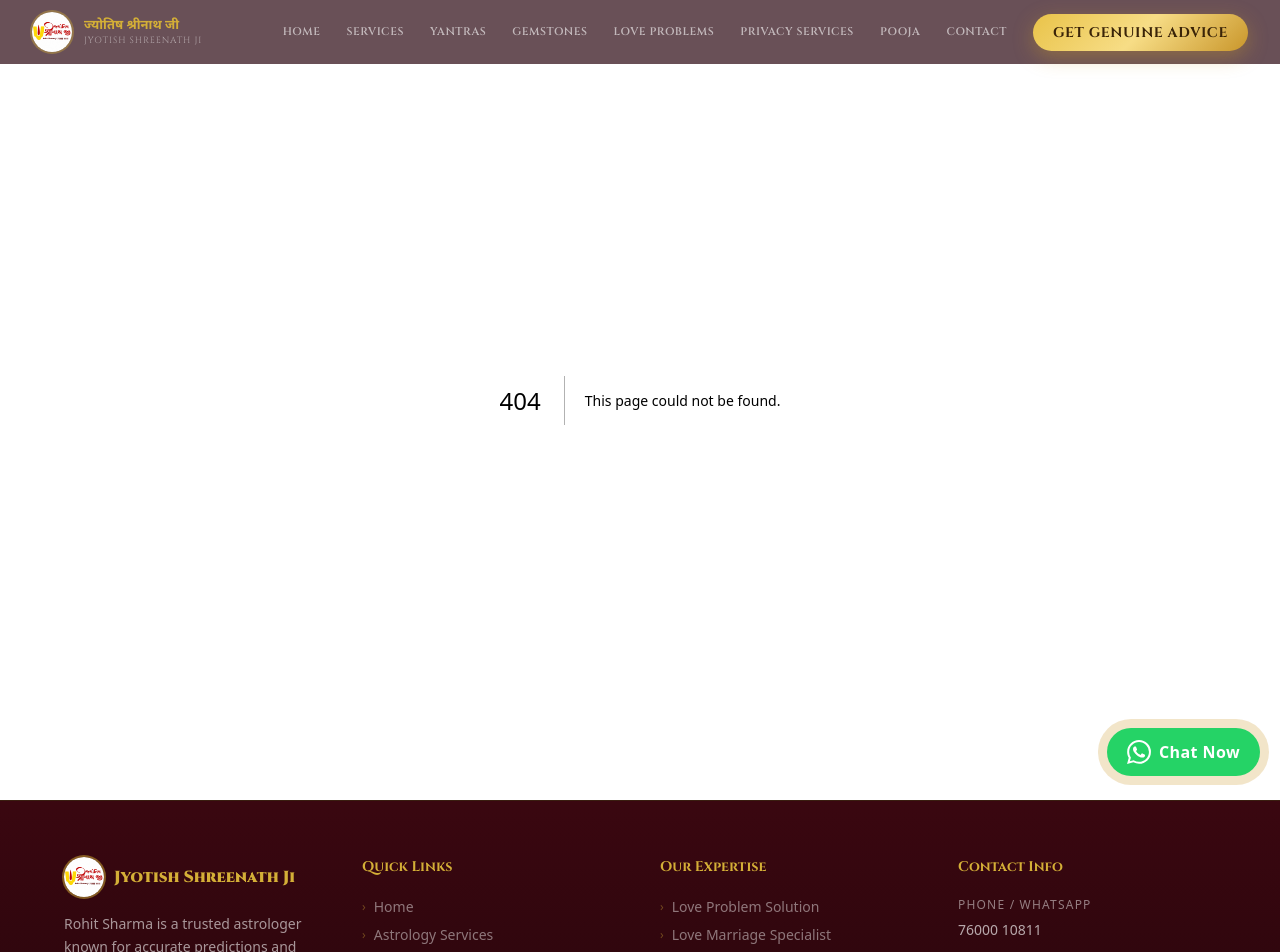
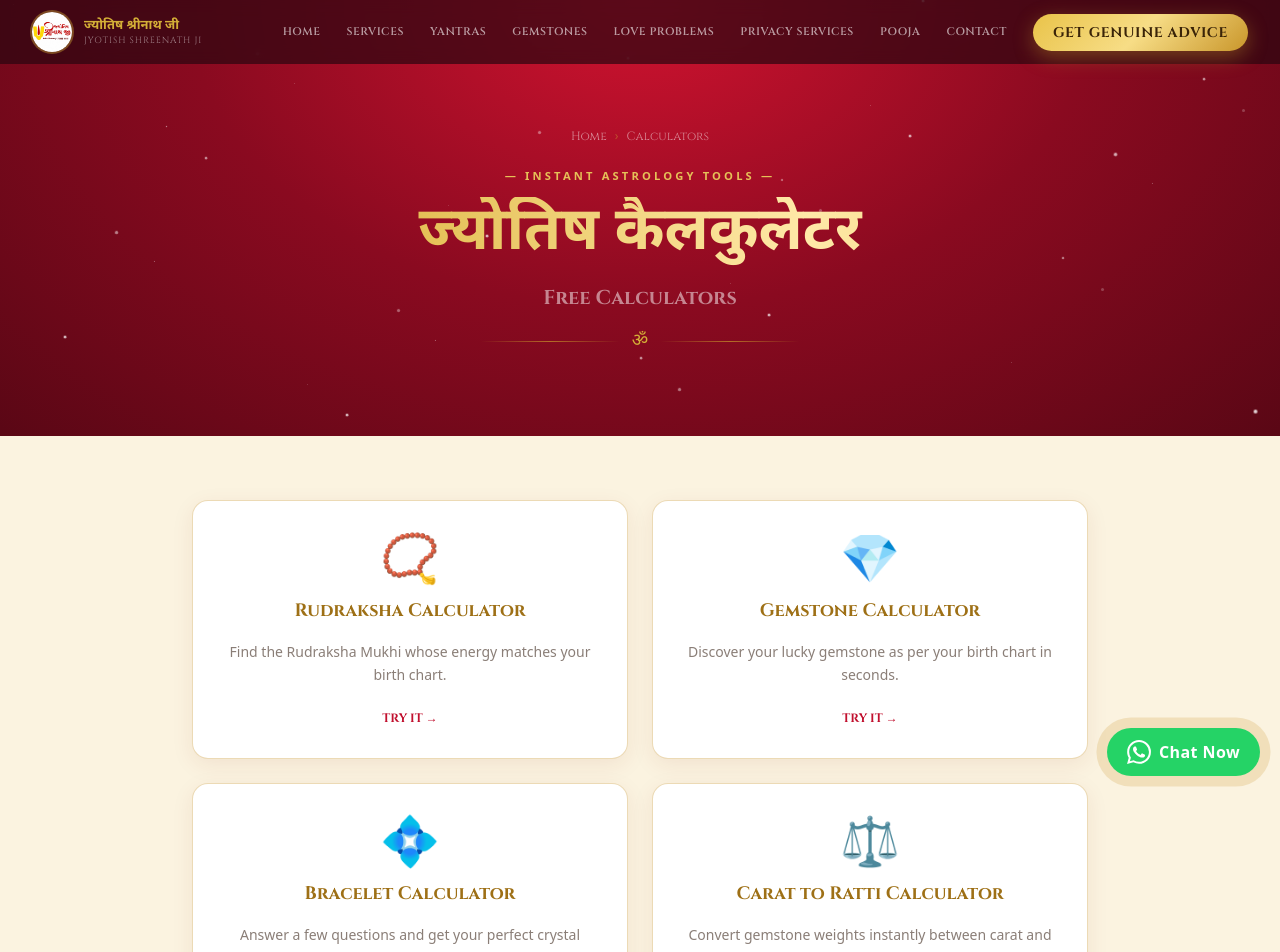
Before and after one commit to Sanchitjha/Astrologer, a Next.js app: page /calculators in a window 1280 px wide. Before the commit this address had no page. Shown: the top 952 px of the page. Built offline with nearby package versions, Linux system fonts and the light colour scheme.

Commit message:
feat: add calculators hub page and interactive carat-to-ratti conversion tool

```diff
--- /dev/null
+++ b/app/calculators/page.js
@@ -0,0 +1,57 @@
+import Link from 'next/link';
+import PageHeader from '@/components/PageHeader';
+
+export const metadata = {
+  title: 'Free Astrology Calculators — Rudraksha, Gemstone, Bracelet & Ratti',
+  description:
+    'Free astrology calculators from Rohit Sharma — find your lucky Rudraksha, gemstone, and crystal bracelet, plus a Carat to Ratti weight converter.',
+  keywords: ['rudraksha calculator', 'gemstone calculator', 'bracelet calculator', 'carat to ratti calculator'],
+  openGraph: {
+    title: 'Free Astrology Calculators | Jyotish Shreenath Ji',
+    description: 'Find your lucky Rudraksha, gemstone, bracelet, and convert carat to ratti.',
+    images: ['/logo.jpg'],
+  },
+};
+
+const calculators = [
+  { href: '/calculators/rudraksha', icon: '📿', title: 'Rudraksha Calculator', desc: 'Find the Rudraksha Mukhi whose energy matches your birth chart.' },
+  { href: '/calculators/gemstone', icon: '💎', title: 'Gemstone Calculator', desc: 'Discover your lucky gemstone as per your birth chart in seconds.' },
+  { href: '/calculators/bracelet', icon: '💠', title: 'Bracelet Calculator', desc: 'Answer a few questions and get your perfect crystal bracelet match instantly.' },
+  { href: '/calculators/carat-to-ratti', icon: '⚖️', title: 'Carat to Ratti Calculator', desc: 'Convert gemstone weights instantly between carat and the traditional ratti.' },
+];
+
+export default function CalculatorsPage() {
+  return (
+    <>
+      <PageHeader
+        title="Free Calculators"
+        titleHindi="ज्योतिष कैलकुलेटर"
+        subtitle="Instant Astrology Tools"
+        crumbs={[{ label: 'Calculators' }]}
+      />
+
+      <main className="bg-[#FBF3E0] py-16 px-4">
+        <div className="max-w-4xl mx-auto">
+          <div className="grid sm:grid-cols-2 gap-6">
+            {calculators.map((c) => (
+              <Link
+                key={c.href}
+                href={c.href}
+                className="glass-card rounded-2xl p-8 flex flex-col items-center text-center gap-4 group hover:-translate-y-1 transition-all"
+              >
+                <span className="text-5xl group-hover:scale-110 transition-transform duration-300">{c.icon}</span>
+                <h2 className="text-[#9E7016] font-bold text-lg" style={{ fontFamily: 'var(--font-cinzel)' }}>
+                  {c.title}
+                </h2>
+                <p className="text-[#2A1408]/55 text-sm leading-relaxed">{c.desc}</p>
+                <span className="text-[#C1102E] text-xs font-bold mt-2" style={{ fontFamily: 'var(--font-cinzel)' }}>
+                  TRY IT →
+                </span>
+              </Link>
+            ))}
+          </div>
+        </div>
+      </main>
+    </>
+  );
+}
```
